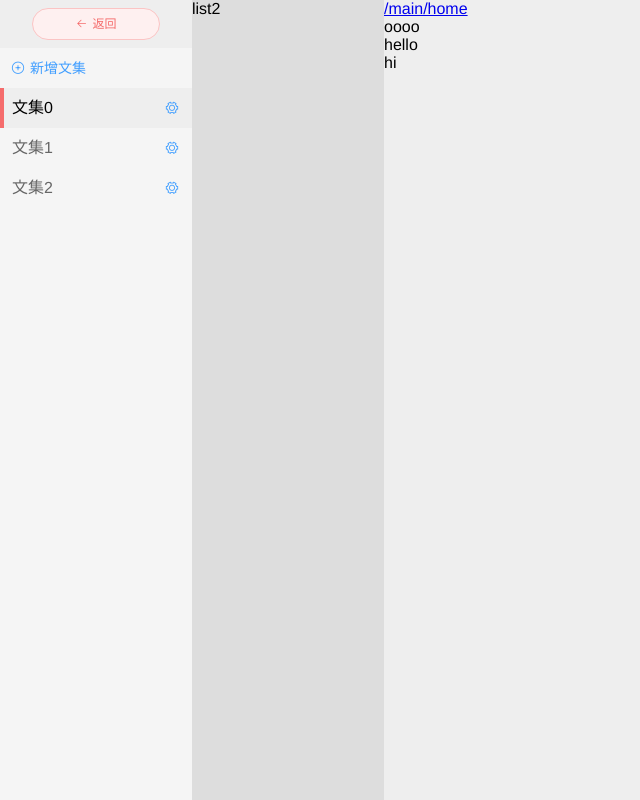
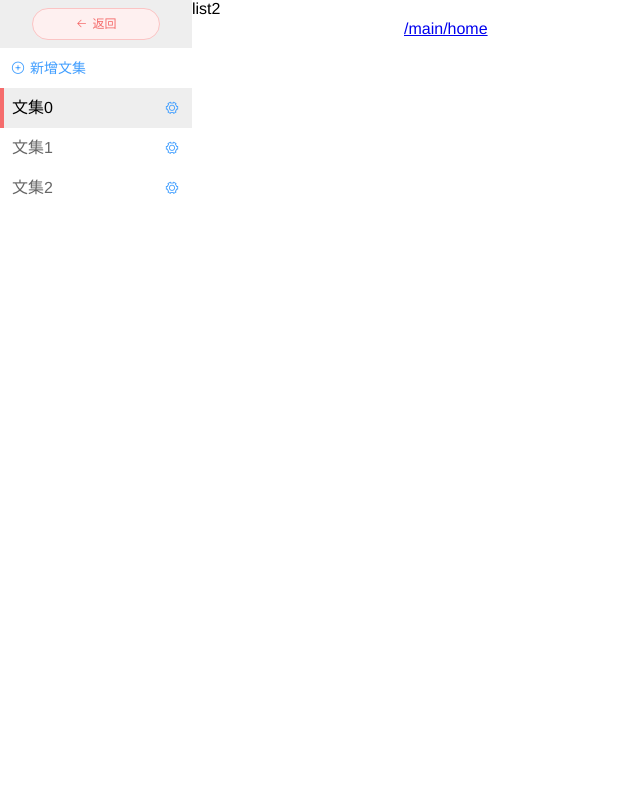
Before and after one commit to 5wer/client, a Vue app: page /editor in a window 1280 px wide. Shown: the whole page, without its empty margins (0-640 px from the left). Built offline with nearby package versions, Linux system fonts and the light colour scheme.

Commit message:
准备把vue文件换成tsx文件,以适应prettier格式化工具,不再需要配置工作区的格式化选项,仅设置prettierrc的配置文件就行了

```diff
--- a/src/router.ts
+++ b/src/router.ts
@@ -43,7 +43,7 @@ export default new Router({
     {
       path: '/editor',
       name: 'editor',
-      component: () => import('./views/Editor/Index.vue'),
+      component: () => import('./views/Editor/Index'),
     },
   ],
 });
--- /dev/null
+++ b/src/views/Editor/Index.tsx
@@ -0,0 +1,32 @@
+import { Vue, Component } from 'vue-property-decorator';
+import Books from './Books';
+import Test from './Test';
+
+@Component({
+  components: { Books },
+})
+export default class Editor extends Vue {
+  private notebooks = [];
+  private articles = [];
+  render() {
+    return (
+      <el-container class="editorWrap">
+        <el-aside width="30%" class="editorAside">
+          <el-row>
+            <el-col span={12} class="editorList">
+              <div class="books">
+                <Books />
+              </div>
+            </el-col>
+            <el-col span={12} class="editorList">
+              <div>list2</div>
+            </el-col>
+          </el-row>
+        </el-aside>
+        <el-main class="editor">
+          <router-link to="/main">/main/home</router-link>
+        </el-main>
+      </el-container>
+    );
+  }
+}
--- a/src/views/Editor/Index.vue
+++ /dev/null
@@ -1,68 +0,0 @@
-<template>
-  <el-container class="editorWrap">
-    <el-aside
-      width="30%"
-      class="editorAside"
-    >
-      <el-row>
-        <el-col
-          :span="12"
-          class="editorList"
-        >
-          <div class="books">
-            <Books wokao="2" />
-          </div>
-        </el-col>
-        <el-col
-          :span="12"
-          class="editorList"
-        >
-          <div>list2</div>
-        </el-col>
-      </el-row>
-    </el-aside>
-    <el-main class="editor">
-      <router-link to="/main">/main/home</router-link>
-      <Test>oooo<div>hello</div><div>hi</div></Test>
-    </el-main>
-  </el-container>
-</template>
-
-<script lang="ts">
-import { Vue, Component } from 'vue-property-decorator';
-import Books from './Books';
-import Test from './Test';
-
-@Component({
-  components: { Test, Books },
-})
-export default class Editor extends Vue {
-  private notebooks = [];
-  private articles = [];
-}
-</script>
-
-<style lang="less" scoped>
-.editorWrap {
-  height: 100%;
-  .books {
-    background-color: #f5f5f5;
-    height: 100%;
-  }
-  .editorAside {
-    background-color: #ddd;
-    min-width: 320px;
-    .el-row {
-      height: 100%;
-    }
-    .editorList {
-      overflow: auto;
-      height: 100%;
-    }
-  }
-  .editor {
-    padding: 0;
-    background-color: #eee;
-  }
-}
-</style>
--- a/src/views/Editor/styles.less
+++ b/src/views/Editor/styles.less
@@ -7,10 +7,33 @@
   top: 0;
   z-index: 100;
   .btnsWrap {
-      position: fixed;
-      z-index: 101;
-      background: #fff;
-      height: 100px;
-      width: 100px;
+    position: fixed;
+    z-index: 101;
+    background: #fff;
+    height: 100px;
+    width: 100px;
   }
 }
+
+.editorWrap {
+  height: 100%;
+  .books {
+    background-color: #f5f5f5;
+    height: 100%;
+  }
+  .editorAside {
+    background-color: #ddd;
+    min-width: 320px;
+    .el-row {
+      height: 100%;
+    }
+    .editorList {
+      overflow: auto;
+      height: 100%;
+    }
+  }
+  .editor {
+    padding: 0;
+    background-color: #eee;
+  }
+}
```
Also changed, not shown: src/views/Editor/ItemBtnGroup.tsx (+2 -10 lines).
